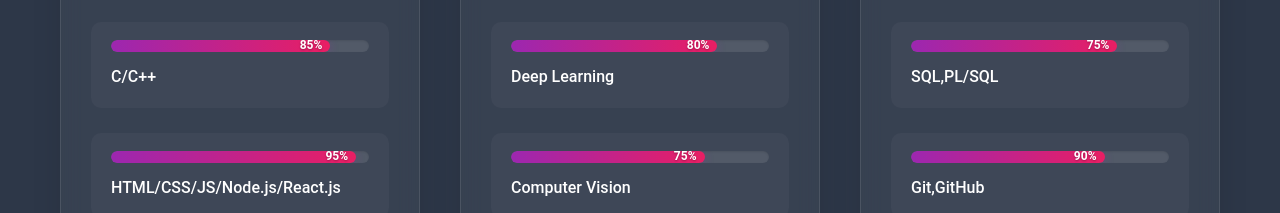
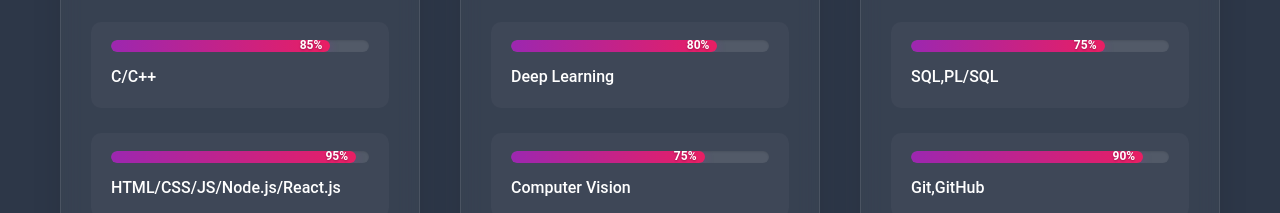
Before and after one commit to Abhi-Gagare/PORTFOLIO, a plain HTML site: page index.html in a window 1280 px wide. Shown: the part 2580-2793 px from the top of the page. Drawn offline with Linux system fonts and the light colour scheme.

Commit message:
Update index.html

```diff
--- a/index.html
+++ b/index.html
@@ -210,7 +210,7 @@
                             </div>
                             <div class="skill-item" data-percent="75">
                                 <div class="skill-progress">
-                                    <div class="progress-bar" style="width: 80%">
+                                    <div class="progress-bar" style="width: 75%">
                                         <span class="progress-text">75%</span>
                                     </div>
                                 </div>
@@ -220,7 +220,7 @@
                             </div>
                             <div class="skill-item" data-percent="90">
                                 <div class="skill-progress">
-                                    <div class="progress-bar" style="width: 75%">
+                                    <div class="progress-bar" style="width: 90%">
                                         <span class="progress-text">90%</span>
                                     </div>
                                 </div>
```
